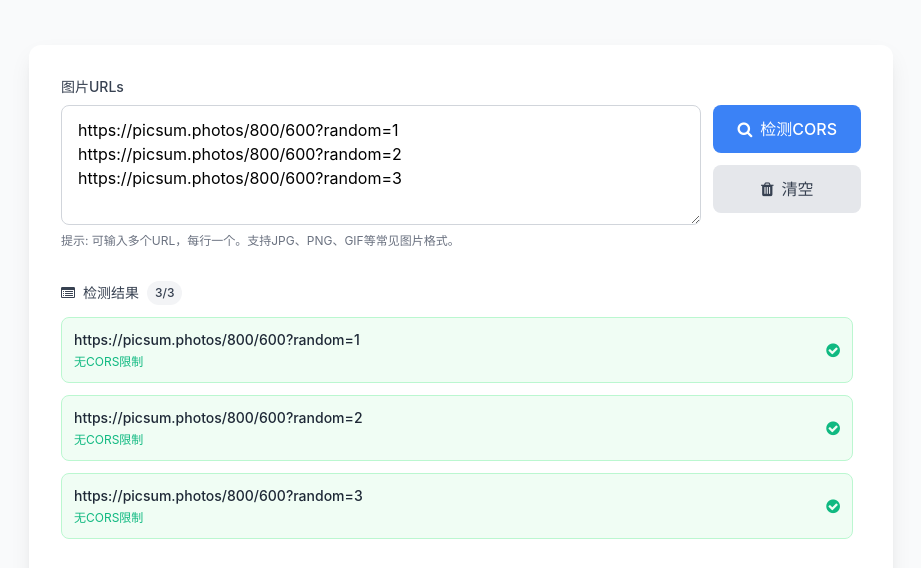
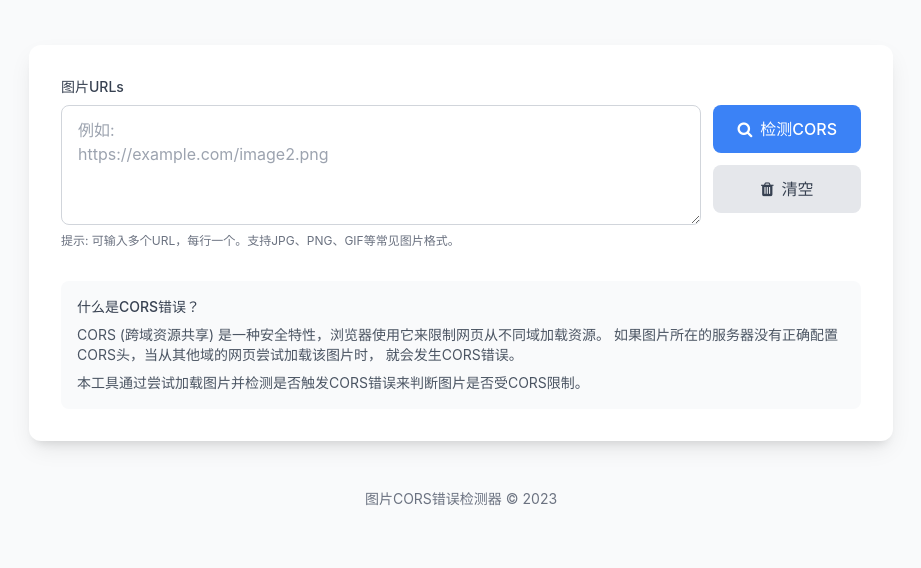
Before and after one commit to qinaideziji/cors, a plain HTML site: page index.html in a window 1280 px wide. Shown: the part 195-763 px from the top of the page, without its empty margins (179-1100 px from the left). Drawn offline with nearby package versions, Linux system fonts and the light colour scheme.

Commit message:
Update index.html

```diff
--- a/index.html
+++ b/index.html
@@ -58,13 +58,9 @@
                     <textarea
                         id="imageUrls"
                         placeholder="例如:
-https://example.com/image1.jpg
-https://example.com/image2.png
-https://example.com/image3.gif"
+https://example.com/image2.png"
                         class="flex-1 px-4 py-3 border border-gray-300 rounded-lg focus:ring-2 focus:ring-primary focus:border-primary transition-all outline-none min-h-[120px]"
-                    >https://picsum.photos/800/600?random=1
-https://picsum.photos/800/600?random=2
-https://picsum.photos/800/600?random=3</textarea>
+                    ></textarea>
                     <div class="flex flex-col gap-3">
                         <button
                             id="checkButton"
```
